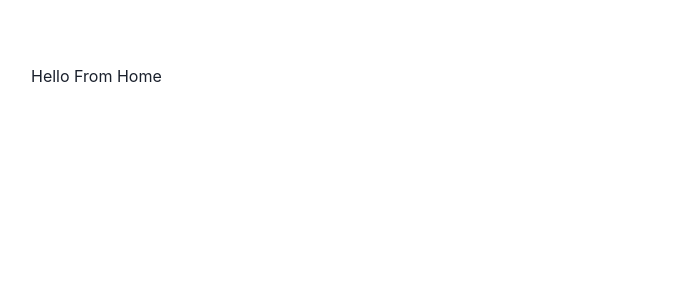
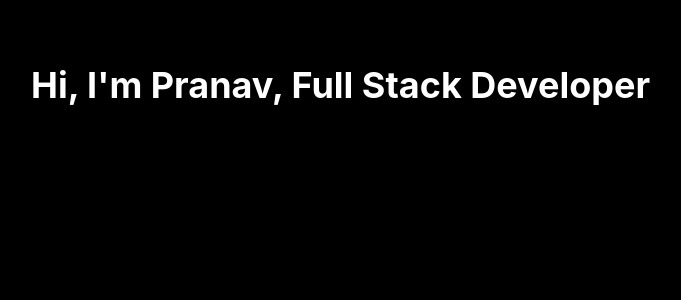
Before and after one commit to pranavsoni1101/potential-meme, a Next.js app: page / in a window 1280 px wide. Shown: the top 300 px of the page, without its empty margins (81-762 px from the left). Built offline with nearby package versions, Linux system fonts and the light colour scheme.

Commit message:
Added custom theme

```diff
--- a/pages/_app.tsx
+++ b/pages/_app.tsx
@@ -1,9 +1,12 @@
 import React from "react";
-import { ChakraProvider } from '@chakra-ui/react';
+import { ChakraProvider, CSSReset } from '@chakra-ui/react';
 import { AppProps } from "next/app";
+import theme from '../theme/theme';
+
 function App({ Component, pageProps }: AppProps): React.ReactNode {
   return (
-    <ChakraProvider>
+    <ChakraProvider theme = {theme}>
+      <CSSReset />
       <Component {...pageProps} />
     </ChakraProvider>
     );
--- a/pages/index.tsx
+++ b/pages/index.tsx
@@ -1,5 +1,5 @@
 import React from 'react';
-import { Box } from '@chakra-ui/react';
+import { Box, Heading } from '@chakra-ui/react';
 import { NextPage } from 'next';
 import Section from '../components/Section';
 import SectionContent from '../components/Section/SectionContent';
@@ -9,7 +9,9 @@ const Home: NextPage = () => {
         <>
             <Section>
                 <SectionContent>
-                    Hello From Home
+                    <Heading>
+                        Hi, I'm Pranav, Full Stack Developer
+                    </Heading>
                 </SectionContent>
             </Section>
         </>
--- /dev/null
+++ b/theme/theme.ts
@@ -0,0 +1,14 @@
+import { extendTheme } from "@chakra-ui/react";
+
+const theme = extendTheme({
+    styles: {
+        global: {
+            body: {
+                bg: "black",
+                color: "white"
+            }
+        }
+    }
+})
+
+export default theme;
```
